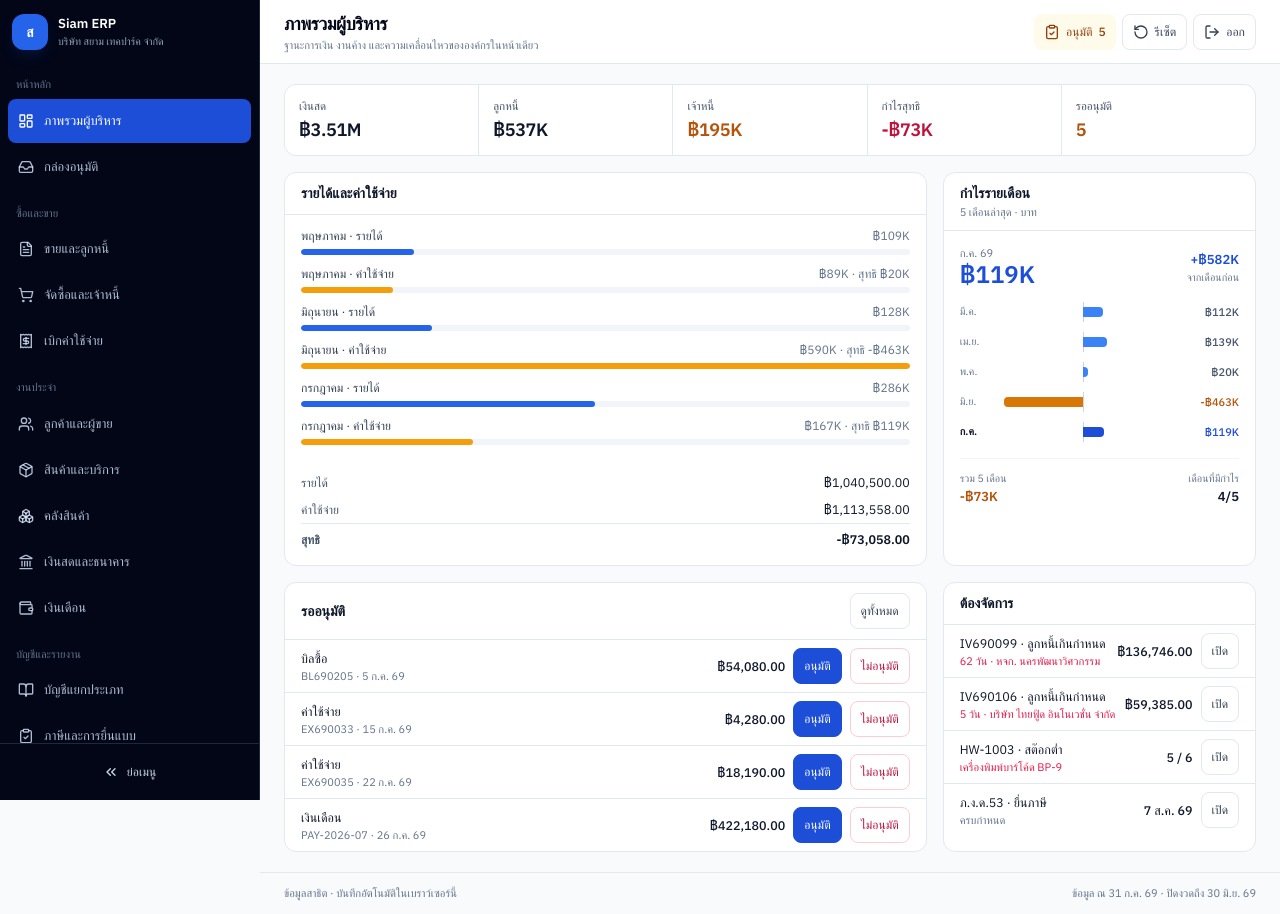
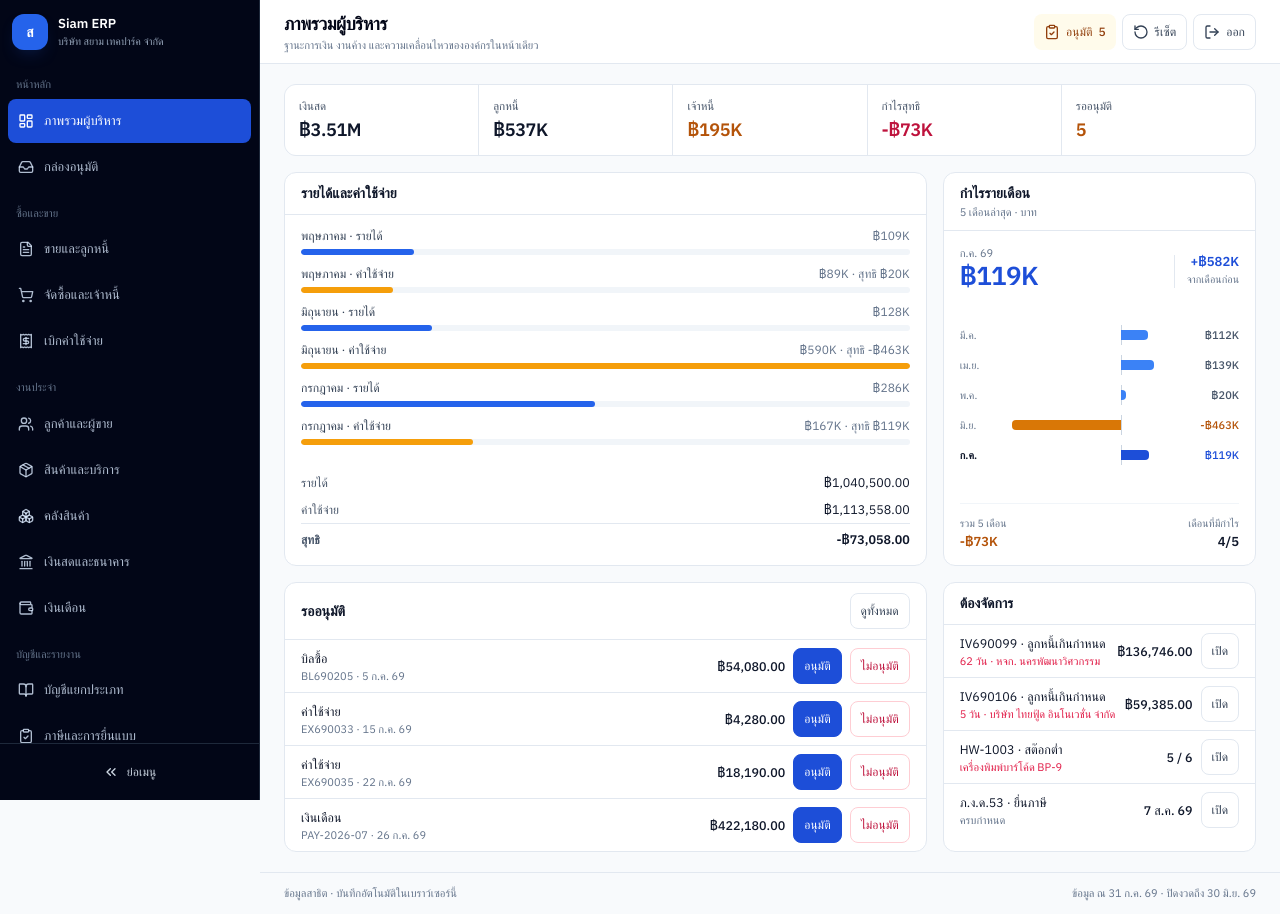
Before and after one commit to phonlapat/thai-accounting-erp-executive-prototype, a React (Vite) app: page / in a window 1280 px wide. Both pictures are taken after typing "name@example.com", "Sample123" into the empty fields and a click on the button "เข้าสู่ระบบ". Built offline with nearby package versions, Linux system fonts and the light colour scheme; a web font is replaced by a local one.

Commit message:
Rebuild profit chart layout (#9)

```diff
--- a/src/ui.tsx
+++ b/src/ui.tsx
@@ -221,36 +221,43 @@ export interface PanelSpec {
 }
 
 function SignedBars({ chart, title }: {chart: PanelSignedChart;title: string;}) {
-  const max = Math.max(...chart.points.map((p) => Math.abs(p.value)), 1);
+  const negativeMax = Math.max(...chart.points.filter((point) => point.value < 0).map((point) => Math.abs(point.value)), 0);
+  const positiveMax = Math.max(...chart.points.filter((point) => point.value >= 0).map((point) => point.value), 0);
+  const absoluteMax = Math.max(negativeMax, positiveMax, 1);
+  const padding = absoluteMax * 0.08;
+  const negativeExtent = negativeMax + padding;
+  const positiveExtent = positiveMax + padding;
+  const range = negativeExtent + positiveExtent;
+  const zero = negativeExtent / range * 100;
   const latestPositive = chart.points[chart.points.length - 1]?.value >= 0;
   const aria = `${title}: ${chart.points.map((p) => `${p.label} ${p.note}`).join(', ')}. รวม ${chart.total}. กำไร ${chart.profitableMonths} เดือน`;
   return (
-    <section className="flex flex-1 flex-col px-4 py-3.5">
+    <section className="flex flex-1 flex-col px-4 py-3.5 min-[900px]:justify-between">
       <div className="flex items-end justify-between gap-4">
         <div>
           <p className="text-[11px] text-slate-500">{chart.latestLabel}</p>
-          <p className={cx('text-[24px] font-semibold leading-none tabular-nums', latestPositive ? 'text-blue-700' : 'text-amber-700')}>{chart.summary}</p>
+          <p className={cx('text-[26px] font-semibold leading-none tracking-[-0.025em] tabular-nums', latestPositive ? 'text-blue-700' : 'text-amber-700')}>{chart.summary}</p>
         </div>
-        {chart.change ? <div className="text-right">
+        {chart.change ? <div className="border-l border-slate-200 pl-3 text-right">
           <p className={cx('text-[13px] font-semibold leading-none tabular-nums', chart.changePositive ? 'text-blue-700' : 'text-amber-700')}>{chart.change}</p>
           <p className="mt-1 text-[10.5px] text-slate-500">จากเดือนก่อน</p>
         </div> : null}
       </div>
-      <div role="img" aria-label={aria} className="mt-4 space-y-2.5">
+      <div role="img" aria-label={aria} className="mt-4 space-y-2.5 min-[900px]:mt-0">
         {chart.points.map((point, index) => {
           const positive = point.value >= 0;
-          const width = Math.max(3, Math.abs(point.value) / max * 50);
+          const width = point.value === 0 ? 0 : Math.max(2.5, Math.abs(point.value) / range * 100);
           const latest = index === chart.points.length - 1;
           return (
             <div key={point.label} className="grid grid-cols-[2.25rem_minmax(0,1fr)_4.25rem] items-center gap-2" aria-hidden="true">
               <span className={cx('text-[10.5px]', latest ? 'font-semibold text-slate-900' : 'text-slate-500')}>{point.label}</span>
               <div className="relative h-5">
-                <span className="absolute bottom-0 left-1/2 top-0 w-px bg-slate-300" />
+                <span style={{ left: `${zero}%` }} className="absolute bottom-0 top-0 w-px bg-slate-300" />
                 <span
-                  style={{ width: `${width}%` }}
+                  style={positive ? { left: `${zero}%`, width: `${width}%` } : { right: `${100 - zero}%`, width: `${width}%` }}
                   className={cx(
                     'erp-progress absolute top-1/2 h-2.5 -translate-y-1/2 transition-[width] duration-200 ease-out',
-                    positive ? 'left-1/2 rounded-r' : 'right-1/2 rounded-l',
+                    positive ? 'rounded-r' : 'rounded-l',
                     positive ? latest ? 'bg-blue-700' : 'bg-blue-500' : 'bg-amber-600'
                   )} />
               </div>
@@ -259,7 +266,7 @@ function SignedBars({ chart, title }: {chart: PanelSignedChart;title: string;})
           );
         })}
       </div>
-      <dl className="mt-4 grid grid-cols-2 gap-4 border-t border-slate-100 pt-3">
+      <dl className="mt-4 grid grid-cols-2 gap-4 border-t border-slate-100 pt-3 min-[900px]:mt-0">
         <div>
           <dt className="text-[10.5px] text-slate-500">รวม 5 เดือน</dt>
           <dd className={cx('text-[13px] font-semibold tabular-nums', chart.totalPositive ? 'text-blue-700' : 'text-amber-700')}>{chart.total}</dd>
@@ -276,9 +283,9 @@ function SignedBars({ chart, title }: {chart: PanelSignedChart;title: string;})
 export function Panels({ items }: {items: PanelSpec[];}) {
   if (!items.length) return null;
   return (
-    <div className="grid gap-4 lg:grid-cols-3">
+    <div className="grid gap-4 min-[900px]:grid-cols-3">
       {items.map((p) =>
-      <Card key={p.title} className={cx('flex min-h-0 flex-col', p.wide && 'lg:col-span-2')}>
+      <Card key={p.title} className={cx('flex min-h-0 flex-col', p.wide && 'min-[900px]:col-span-2')}>
           <CardHead
           title={p.title}
           sub={p.sub}
```
